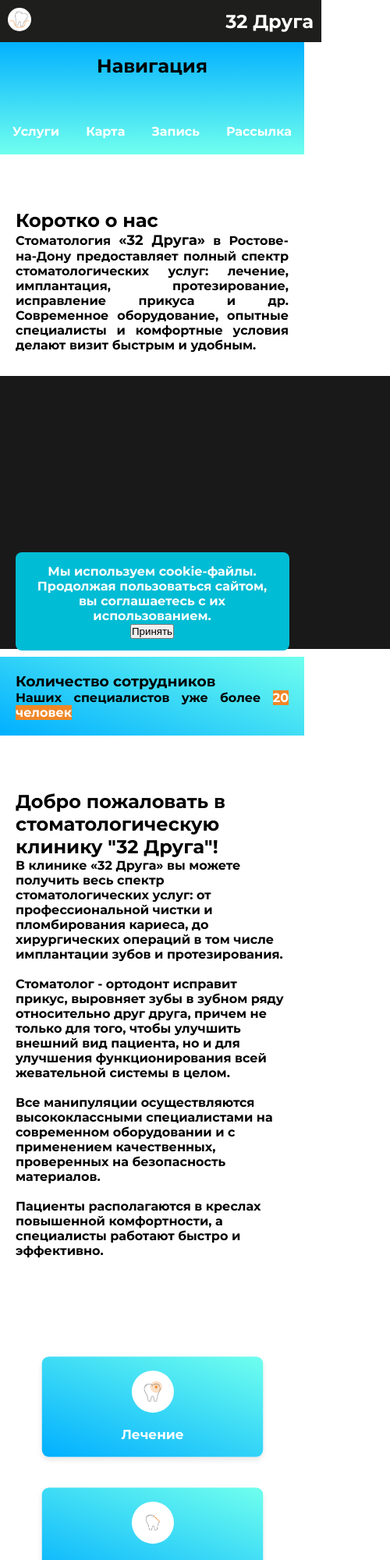
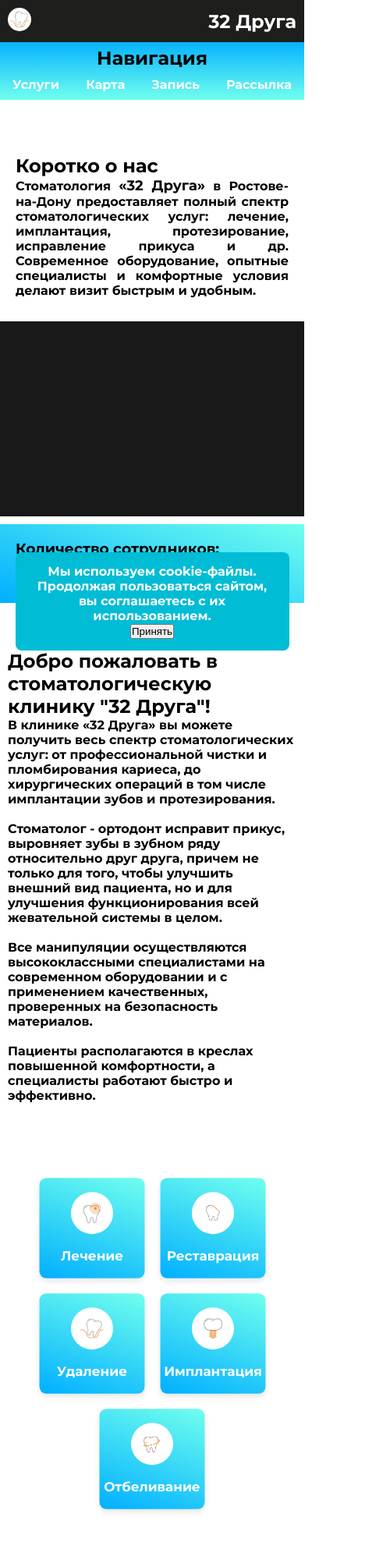
Before and after one commit to CruCry/stomotology, a plain HTML site: page index.html in a window 390 px wide. Shown: the top 2000 px of the page at 78% size, 500 px wide, since content can reach past the window. Drawn offline with nearby package versions, Linux system fonts and the light colour scheme.

Commit message:
Add files via upload

```diff
--- a/index.html
+++ b/index.html
@@ -52,7 +52,7 @@
 
         </div>
         <div class="item3">
-            <h3>Количество сотрудников</h3>
+            <h3>Количество сотрудников:</h3>
             <div class="div-text">
                 Наших специалистов уже более <span class="human"> 20 человек </span>
             </div>
@@ -87,7 +87,7 @@
             <div class="icon">
                 <img src="img/service/reset.webp" alt="Service 2">
             </div>
-            <h3 class="title">Восстановаление</h3>
+            <h3 class="title">Реставрация</h3>
             <div class="details">
                 <p>Реставрация зуба после оскола</p>
                 <p>Цена: 5200 ₽</p>
--- a/style.css
+++ b/style.css
@@ -388,6 +388,7 @@ section {
     display: none;
     justify-content: center;
     align-items: center;
+    z-index: 10;
 }
 
 .modal-content {
@@ -450,7 +451,7 @@ section {
     }
     header {
         height: auto;
-        width: 412px;
+        width: 100%;
         padding: 10px;
         display: flex;
         justify-content: space-between;
@@ -460,9 +461,10 @@ section {
         display: flex;
         flex-direction: row;
         gap: 10px;
-        margin-top: 60px;
+        margin-top: 10px;
         align-items: center;
         margin-bottom: 0px;
+        justify-content: center;
     }
 
     .grid-container {
@@ -478,14 +480,13 @@ section {
     }
 
     .item2 {
-        width: 500px;
-        height: 350px;
+        width: 100%;
+        height: 250px;
         background-color: #191919;
     }
 
     section {
         padding: 10px;
-        padding: 20px;
     }
 
     .slider {
@@ -503,12 +504,15 @@ section {
     }
 
     .grid {
-        grid-template-columns: 1fr;
+        display: flex;
+        flex-wrap: wrap;
+        justify-content: center;
+
     }
 
     .service-card {
-        width: 90%;
-        margin: 10px auto;
+        flex: 0 0 150px;
+        width: 129px;
     }
 
     .map_container iframe {
```
